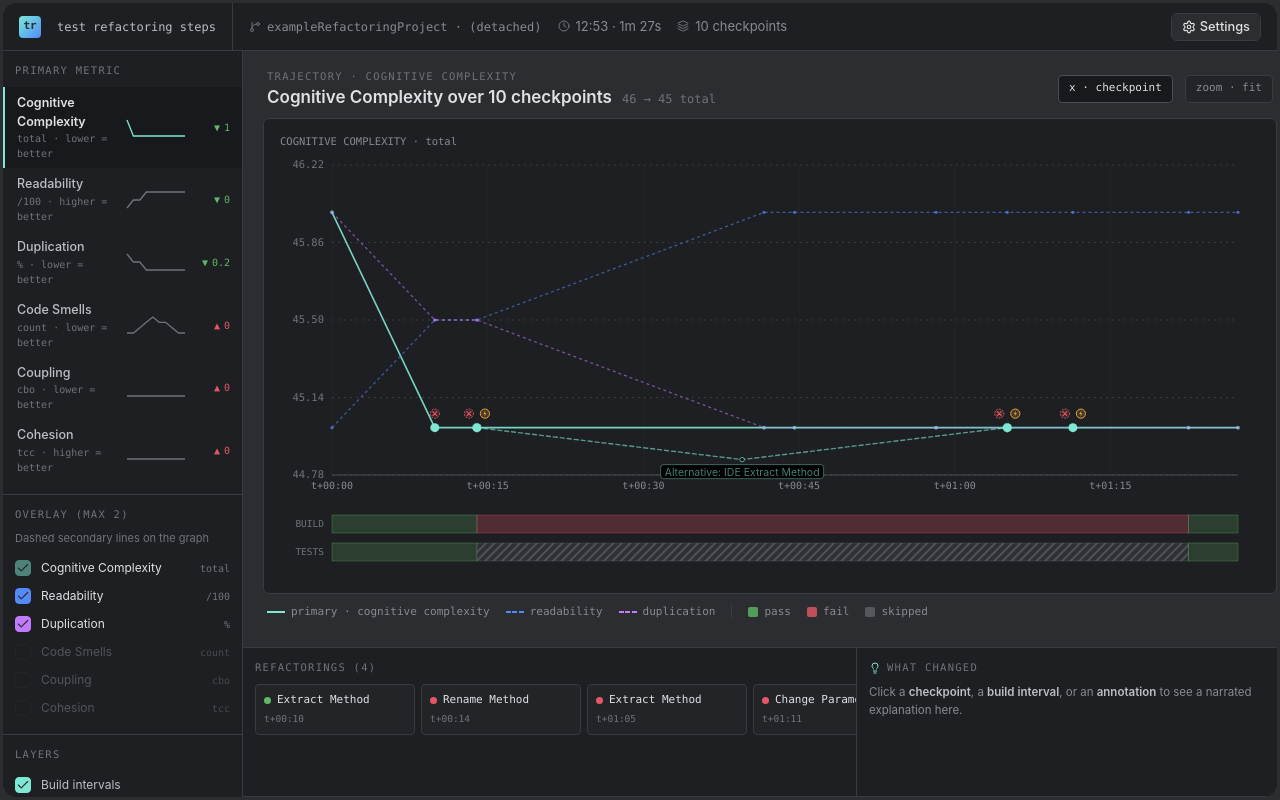
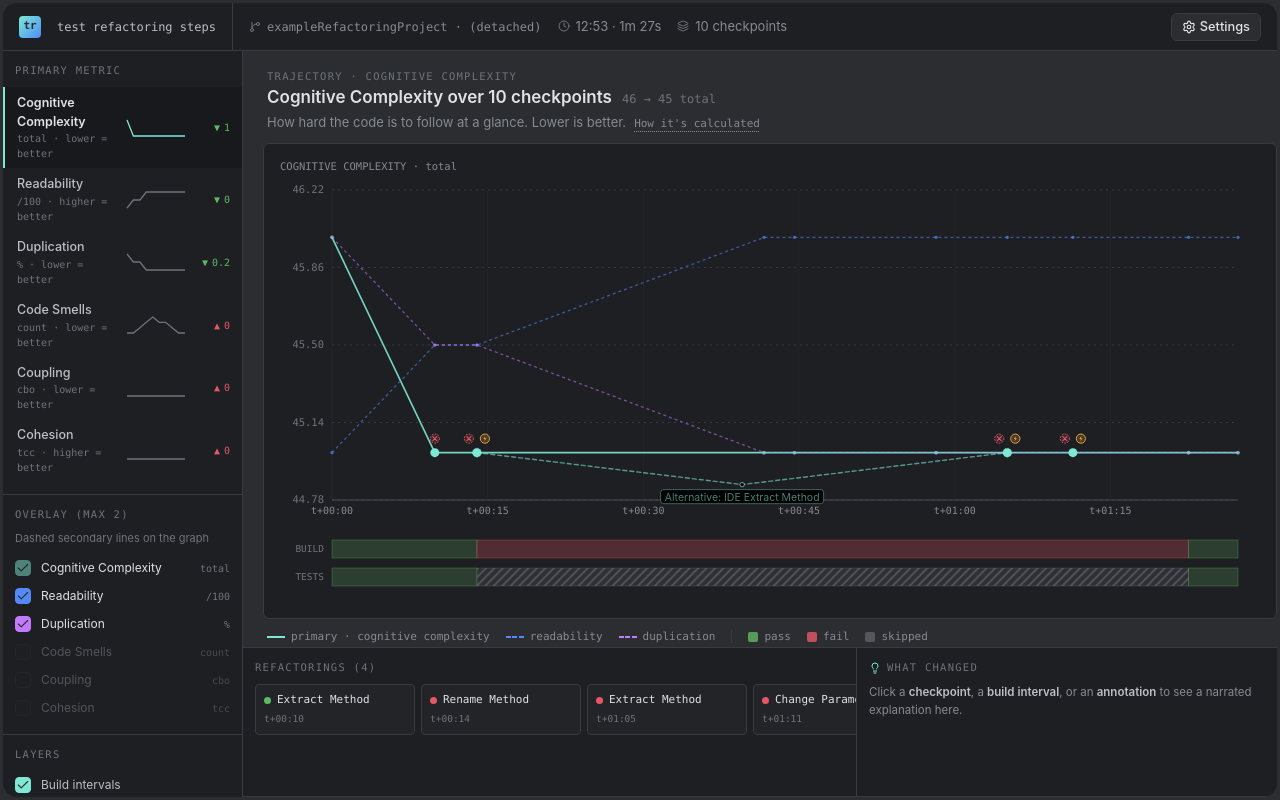
Before and after one commit to EthanHosier/fyp, a React (Vite) app in the folder tool/dashboard/: page / in a window 1280 px wide. Built offline with nearby package versions, Linux system fonts and the light colour scheme; what @pierre/diffs would draw is missing.

Commit message:
Dashboard: primary-metric explainer hover-card

```diff
--- /dev/null
+++ b/tool/dashboard/src/components/ui/hover-card.tsx
@@ -0,0 +1,68 @@
+"use client"
+
+import * as React from "react"
+import { HoverCard as HoverCardPrimitive } from "radix-ui"
+import { cva, type VariantProps } from "class-variance-authority"
+
+import { cn } from "@/lib/utils"
+
+/**
+ * Surface variants for the hover-card panel. Mirrors `Tooltip`'s API
+ * so the two primitives feel like siblings; pick a richer surface when
+ * the card hovers over a card-coloured background.
+ */
+const hoverCardContentStyles = cva(
+  "z-50 w-64 origin-(--radix-hover-card-content-transform-origin) rounded-md border p-3 shadow-md outline-hidden data-[side=bottom]:slide-in-from-top-2 data-[side=left]:slide-in-from-right-2 data-[side=right]:slide-in-from-left-2 data-[side=top]:slide-in-from-bottom-2 data-[state=open]:animate-in data-[state=open]:fade-in-0 data-[state=open]:zoom-in-95 data-[state=closed]:animate-out data-[state=closed]:fade-out-0 data-[state=closed]:zoom-out-95",
+  {
+    variants: {
+      surface: {
+        "bg-1": "bg-bg-1 text-fg border-border",
+        "bg-2": "bg-bg-2 text-fg border-border",
+        "bg-3": "bg-bg-3 text-fg border-border",
+        inverted: "bg-foreground text-background border-transparent",
+      },
+    },
+    defaultVariants: { surface: "bg-1" },
+  },
+)
+
+function HoverCard({
+  ...props
+}: React.ComponentProps<typeof HoverCardPrimitive.Root>) {
+  return <HoverCardPrimitive.Root data-slot="hover-card" {...props} />
+}
+
+function HoverCardTrigger({
+  ...props
+}: React.ComponentProps<typeof HoverCardPrimitive.Trigger>) {
+  return (
+    <HoverCardPrimitive.Trigger data-slot="hover-card-trigger" {...props} />
+  )
+}
+
+type HoverCardContentProps = React.ComponentProps<
+  typeof HoverCardPrimitive.Content
+> &
+  VariantProps<typeof hoverCardContentStyles>
+
+function HoverCardContent({
+  className,
+  align = "center",
+  sideOffset = 6,
+  surface,
+  ...props
+}: HoverCardContentProps) {
+  return (
+    <HoverCardPrimitive.Portal>
+      <HoverCardPrimitive.Content
+        data-slot="hover-card-content"
+        align={align}
+        sideOffset={sideOffset}
+        className={cn(hoverCardContentStyles({ surface }), className)}
+        {...props}
+      />
+    </HoverCardPrimitive.Portal>
+  )
+}
+
+export { HoverCard, HoverCardContent, HoverCardTrigger }
--- /dev/null
+++ b/tool/dashboard/src/data/metric-descriptors.ts
@@ -0,0 +1,59 @@
+import type { MetricId } from "@/data/types"
+
+/**
+ * Per-metric copy shown in the chart toolbar's hover-card. `summary`
+ * is the short blurb under the chart title; `formula` is the mono
+ * one-liner inside the hover panel; `detail` adds the "why this and
+ * not X" framing for users curious about the choice.
+ */
+export type MetricDescriptor = {
+  summary: string
+  formula: string
+  detail: string
+}
+
+export const METRIC_DESCRIPTORS: Record<MetricId, MetricDescriptor> = {
+  cognitive: {
+    summary:
+      "How hard the code is to follow at a glance. Lower is better.",
+    formula: "Σ (cognitive complexity per method)",
+    detail:
+      "A high score means readers will struggle to hold a method in their head — usually because of deep nesting, chained conditionals, or jumps that break linear flow. Bringing it down generally means flattening control flow or splitting a long method into smaller, named steps.",
+  },
+  readability: {
+    summary:
+      "How approachable the code looks to a new reader. Higher is better.",
+    formula:
+      "100 × ( 0.25·LineLength + 0.20·Indentation + 0.20·IdentifierLength + 0.15·(1 − SingleLetterRate) + 0.20·DictionaryWordRate )",
+    detail:
+      "A composite of surface-level cues: shorter lines, shallower indentation, descriptive multi-letter names, and recognisable dictionary words all push the score up. A drop usually points to long lines, dense nesting, or cryptic identifiers worth renaming.",
+  },
+  duplication: {
+    summary:
+      "Share of the codebase that is copy-pasted from somewhere else. Lower is better.",
+    formula: "( DuplicatedLines / TotalLines ) × 100",
+    detail:
+      "Duplicated logic means a bug fix has to be applied in several places and it's easy to miss one. A rising trend is a hint to extract the shared piece into a helper, base class, or utility.",
+  },
+  smells: {
+    summary:
+      "Number of suspicious patterns flagged across the project. Lower is better.",
+    formula: "count( RuleViolations )",
+    detail:
+      "Each flag points at a likely design, error-prone, performance, or best-practice issue. Treat the trend as the signal — a sudden jump usually means a recent change introduced a new category of issue worth looking at.",
+  },
+  coupling: {
+    summary:
+      "How entangled the most-connected classes are with the rest of the system. Lower is better.",
+    formula: "p90 ( CouplingBetweenObjects per class )",
+    detail:
+      "Tightly coupled classes are hard to change in isolation — touching one tends to ripple through several others. The score reflects the worst offenders, so it drops when you sever a few dependencies on the most tangled classes.",
+  },
+  cohesion: {
+    summary:
+      "How focused each class is — do its methods belong together? Higher is better.",
+    formula: "mean ( TightClassCohesion per class )",
+    detail:
+      "Low cohesion means a class is doing several unrelated jobs and is a candidate to split. A score near 1 means each class has a single, focused responsibility; near 0 suggests god-class behaviour.",
+  },
+}
--- a/tool/dashboard/src/features/design-system/design-system-app.tsx
+++ b/tool/dashboard/src/features/design-system/design-system-app.tsx
@@ -25,6 +25,7 @@ import { Badge } from "@/components/ui/badge"
 import { Button } from "@/components/ui/button"
 import { Card, CardContent, CardDescription, CardHeader, CardTitle } from "@/components/ui/card"
 import { Checkbox } from "@/components/ui/checkbox"
+import { HoverCard, HoverCardContent, HoverCardTrigger } from "@/components/ui/hover-card"
 import { ScrollArea } from "@/components/ui/scroll-area"
 import { Separator } from "@/components/ui/separator"
 import { Tooltip, TooltipContent, TooltipProvider, TooltipTrigger } from "@/components/ui/tooltip"
@@ -635,6 +636,38 @@ export function DesignSystemApp() {
           </VariantCell>
         </DesignSystemSection>
 
+        <DesignSystemSection title="HoverCard · surfaces" layout="showcase">
+          {TOOLTIP_SURFACES.map((surface) => (
+            <VariantCell key={surface} label={surface}>
+              <HoverCard openDelay={120} closeDelay={80}>
+                <HoverCardTrigger asChild>
+                  <button
+                    type="button"
+                    className="text-fg-2 hover:text-fg cursor-help font-mono text-xs underline decoration-dotted underline-offset-4"
+                  >
+                    How it&apos;s calculated
+                  </button>
+                </HoverCardTrigger>
+                <HoverCardContent surface={surface} className="w-72">
+                  <Text as="div" variant="eyebrow" tone="fg-4">
+                    Cognitive Complexity
+                  </Text>
+                  <Text as="p" variant="bodySm" tone="fg-2" className="mt-1.5">
+                    Sum of PMD&apos;s per-method cognitive complexity over every
+                    method in the project. Penalises nesting and breaks of
+                    linear flow rather than mere branch count.
+                  </Text>
+                  <div className="border-border bg-bg-2 mt-2 rounded-sm border px-2 py-1.5">
+                    <Text as="code" variant="mono" tone="fg">
+                      Σ (cognitive complexity per method)
+                    </Text>
+                  </div>
+                </HoverCardContent>
+              </HoverCard>
+            </VariantCell>
+          ))}
+        </DesignSystemSection>
+
         <DesignSystemSection title="Tooltip · surfaces" layout="showcase">
           {TOOLTIP_SURFACES.map((surface) => (
             <VariantCell key={surface} label={surface}>
--- a/tool/dashboard/src/features/trajectory-chart/chart-toolbar.tsx
+++ b/tool/dashboard/src/features/trajectory-chart/chart-toolbar.tsx
@@ -1,12 +1,12 @@
-import { FilterChip } from "@/components/filter-chip"
 import { Text } from "@/components/text"
+import { METRIC_DESCRIPTORS } from "@/data/metric-descriptors"
 import type { DashboardViewModel, MetricVM } from "@/data/types"
+import { MetricExplainer } from "@/features/trajectory-chart/metric-explainer"
 
 /**
  * Header strip above the chart canvas. Mirrors the reference:
  * eyebrow "TRAJECTORY · {metric}", display title "{label} over N
  * checkpoints", and a mono caption showing the first → last value.
- * Right side: decorative filter chips (non-functional for now).
  */
 export function ChartToolbar({
   vm,
@@ -20,10 +20,10 @@ export function ChartToolbar({
     .filter((v): v is number => typeof v === "number")
   const first = values[0]
   const last = values[values.length - 1]
+  const desc = METRIC_DESCRIPTORS[primary.id]
 
   return (
-    <div className="flex items-center gap-3 px-1 pt-1 pb-[10px]">
-      <div>
+    <div className="px-1 pt-1 pb-[10px]">
       <Text as="div" variant="eyebrow" tone="fg-4">
         Trajectory · {primary.label}
       </Text>
@@ -35,10 +35,15 @@ export function ChartToolbar({
           </Text>
         ) : null}
       </Text>
+      <div className="mt-1 flex flex-wrap items-baseline gap-x-2 gap-y-0.5">
+        <Text as="span" variant="body" tone="fg-3">
+          {desc.summary}
+        </Text>
+        <MetricExplainer label={primary.label}>
+          <MetricExplainer.Formula>{desc.formula}</MetricExplainer.Formula>
+          <MetricExplainer.Description>{desc.detail}</MetricExplainer.Description>
+        </MetricExplainer>
       </div>
-      <div className="flex-1" />
-      <FilterChip active>x · checkpoint</FilterChip>
-      <FilterChip>zoom · fit</FilterChip>
     </div>
   )
 }
--- /dev/null
+++ b/tool/dashboard/src/features/trajectory-chart/metric-explainer.tsx
@@ -0,0 +1,72 @@
+import * as React from "react"
+
+import { Text } from "@/components/text"
+import {
+  HoverCard,
+  HoverCardContent,
+  HoverCardTrigger,
+} from "@/components/ui/hover-card"
+
+/**
+ * "How it's calculated" hover-card for the chart's primary metric.
+ *
+ * Declarative — composed from dot-notation slots so callers don't
+ * reach into the JSON shape of a descriptor:
+ *
+ *   <MetricExplainer label="Cognitive Complexity">
+ *     <MetricExplainer.Formula>Σ (cognitive complexity per method)</MetricExplainer.Formula>
+ *     <MetricExplainer.Description>A high score means …</MetricExplainer.Description>
+ *   </MetricExplainer>
+ */
+
+function MetricExplainerRoot({
+  label,
+  triggerLabel = "How it's calculated",
+  children,
+}: {
+  label: string
+  triggerLabel?: string
+  children: React.ReactNode
+}) {
+  return (
+    <HoverCard openDelay={120} closeDelay={80}>
+      <HoverCardTrigger asChild>
+        <button
+          type="button"
+          className="text-fg-3 hover:text-fg cursor-help font-mono text-[11px] underline decoration-dotted underline-offset-4"
+        >
+          {triggerLabel}
+        </button>
+      </HoverCardTrigger>
+      <HoverCardContent className="w-80" align="start">
+        <Text as="div" variant="eyebrow" tone="fg-4">
+          {label}
+        </Text>
+        <div className="mt-1.5 flex flex-col gap-2">{children}</div>
+      </HoverCardContent>
+    </HoverCard>
+  )
+}
+
+function Formula({ children }: { children: React.ReactNode }) {
+  return (
+    <div className="border-border bg-bg-2 rounded-sm border px-2 py-1.5">
+      <Text as="code" variant="mono" tone="fg">
+        {children}
+      </Text>
+    </div>
+  )
+}
+
+function Description({ children }: { children: React.ReactNode }) {
+  return (
+    <Text as="p" variant="bodySm" tone="fg-2">
+      {children}
+    </Text>
+  )
+}
+
+export const MetricExplainer = Object.assign(MetricExplainerRoot, {
+  Formula,
+  Description,
+})
```
Lines whose indentation alone changed are shown as unchanged.
